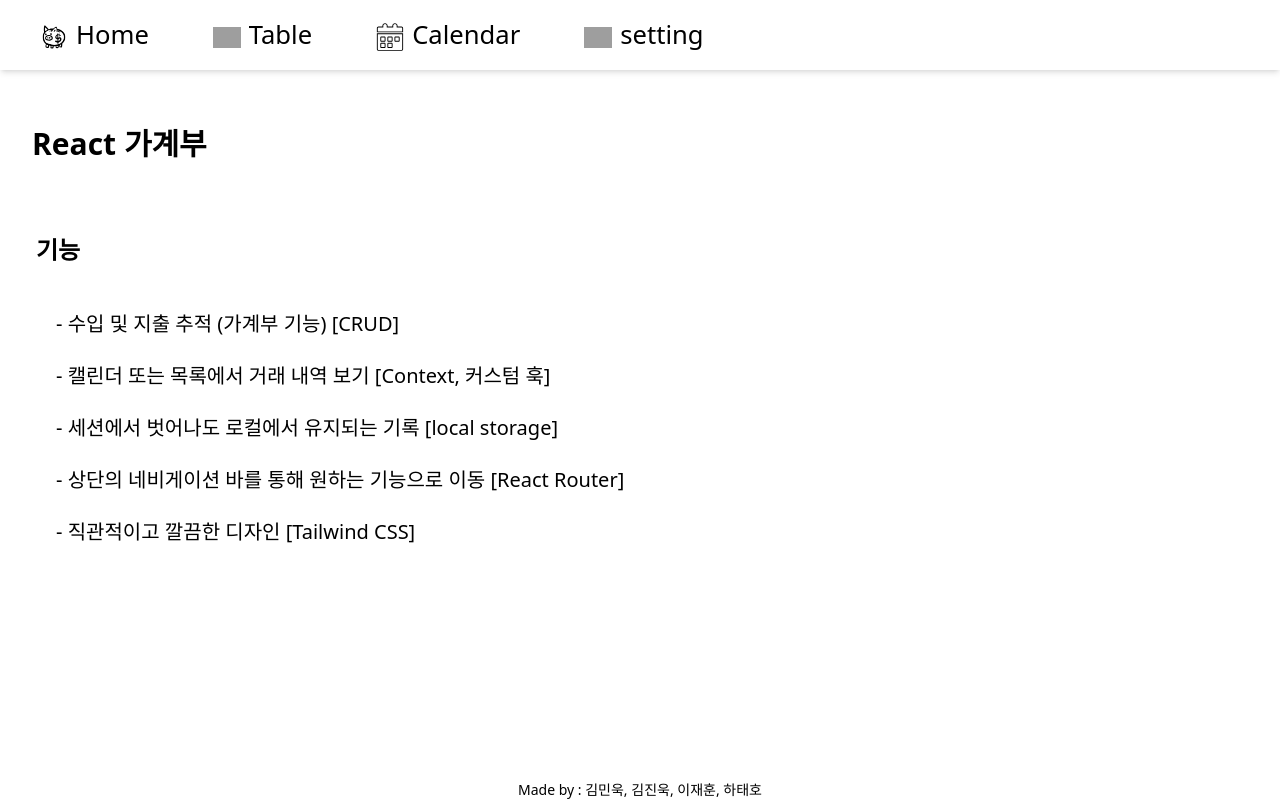
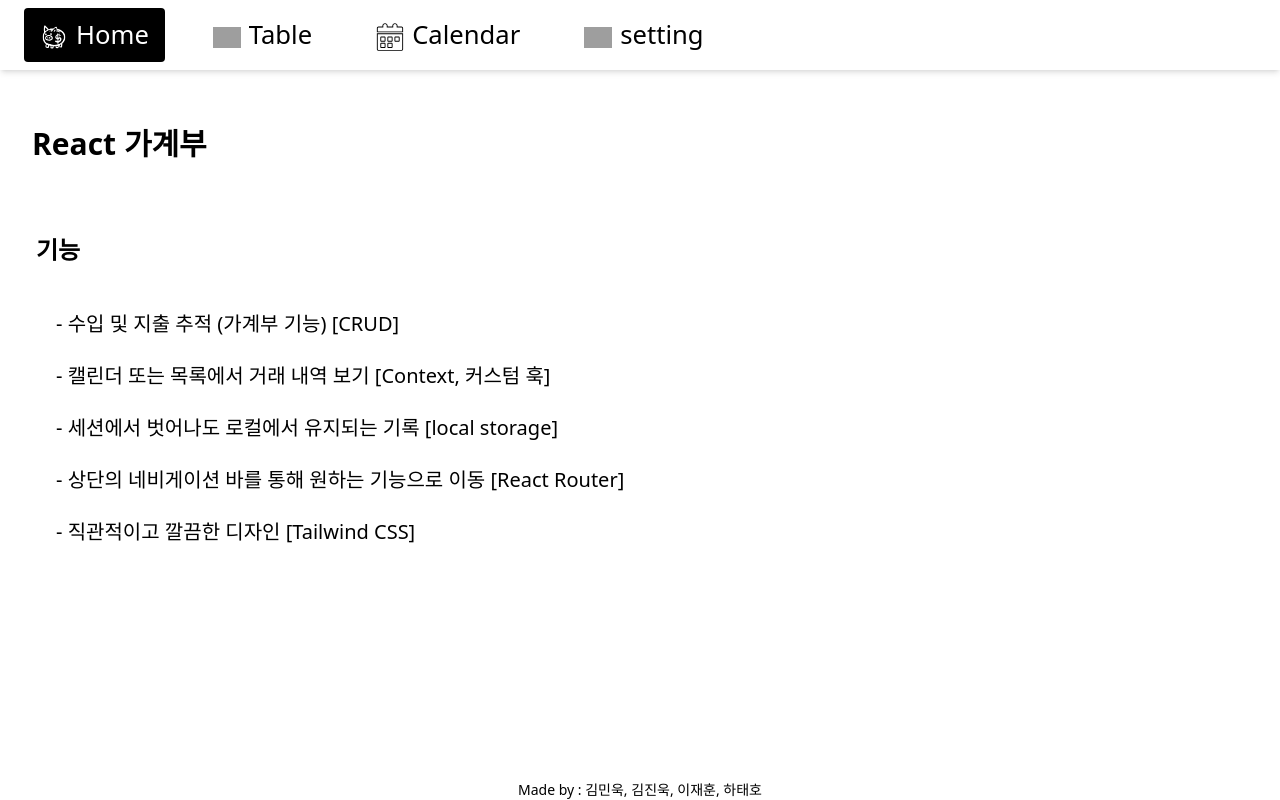
Before and after one commit to Money-manager-project-group/money-manager, a React (Vite) app: page / in a window 1280 px wide. Built offline with nearby package versions, Linux system fonts and the light colour scheme; grey boxes are pictures that could not be loaded.

Commit message:
navigation highlight

```diff
--- a/src/components/NavBar.jsx
+++ b/src/components/NavBar.jsx
@@ -1,37 +1,78 @@
-import { NavLink } from "react-router-dom";
+import { NavLink, useLocation } from "react-router-dom";
 import home from "../assets/piggybank.svg";
 import calendar from "../assets/calendar.svg";
 import table from "../assets/table.svg";
 import setting from "../assets/setting.svg";
 
 const NavBar = () => {
+  const location = useLocation().pathname;
+  let highlightPage = "";
+  switch (location) {
+    case "/":
+      highlightPage = "home";
+      break;
+    case "/calendar":
+      highlightPage = "calendar";
+      break;
+    case "/table":
+      highlightPage = "table";
+      break;
+    case "/setting":
+      highlightPage = "setting";
+      break;
+    default:
+      break;
+  }
+
   const imgClass = "w-7 inline-block mr-2 group-hover:invert-100";
   const liClass =
-    "font-sans px-4 py-2 flex justify-center w-fit h-fit hover:bg-black hover:text-white group";
+    "rounded-sm font-sans px-4 py-2 flex justify-center w-fit h-fit hover:bg-gray-500 hover:text-white group";
+  const selectedImgClass = imgClass + " invert-100";
+  const selectedLiClass = liClass + " bg-black text-white";
   return (
     <nav className="bg-white shadow-md text-[2vw] px-6 py-2 flex ">
       <ul className="flex space-x-8 ">
-        <li className={liClass}>
+        <li className={highlightPage == "home" ? selectedLiClass : liClass}>
           <NavLink to="/" end>
-            <img src={home} alt="home" className={imgClass} />
+            <img
+              src={home}
+              alt="home"
+              className={highlightPage == "home" ? selectedImgClass : imgClass}
+            />
             Home
           </NavLink>
         </li>
-        <li className={liClass}>
+        <li className={highlightPage == "table" ? selectedLiClass : liClass}>
           <NavLink to="/table" end>
-            <img src={table} alt="table" className={imgClass} />
+            <img
+              src={table}
+              alt="table"
+              className={highlightPage == "table" ? selectedImgClass : imgClass}
+            />
             Table
           </NavLink>
         </li>
-        <li className={liClass}>
+        <li className={highlightPage == "calendar" ? selectedLiClass : liClass}>
           <NavLink to="/calendar" end>
-            <img src={calendar} alt="calendar" className={imgClass} />
+            <img
+              src={calendar}
+              alt="calendar"
+              className={
+                highlightPage == "calendar" ? selectedImgClass : imgClass
+              }
+            />
             Calendar
           </NavLink>
         </li>
-        <li className={liClass}>
+        <li className={highlightPage == "setting" ? selectedLiClass : liClass}>
           <NavLink to="/setting" end>
-            <img src={setting} alt="setting" className={imgClass} />
+            <img
+              src={setting}
+              alt="setting"
+              className={
+                highlightPage == "setting" ? selectedImgClass : imgClass
+              }
+            />
             setting
           </NavLink>
         </li>
```
